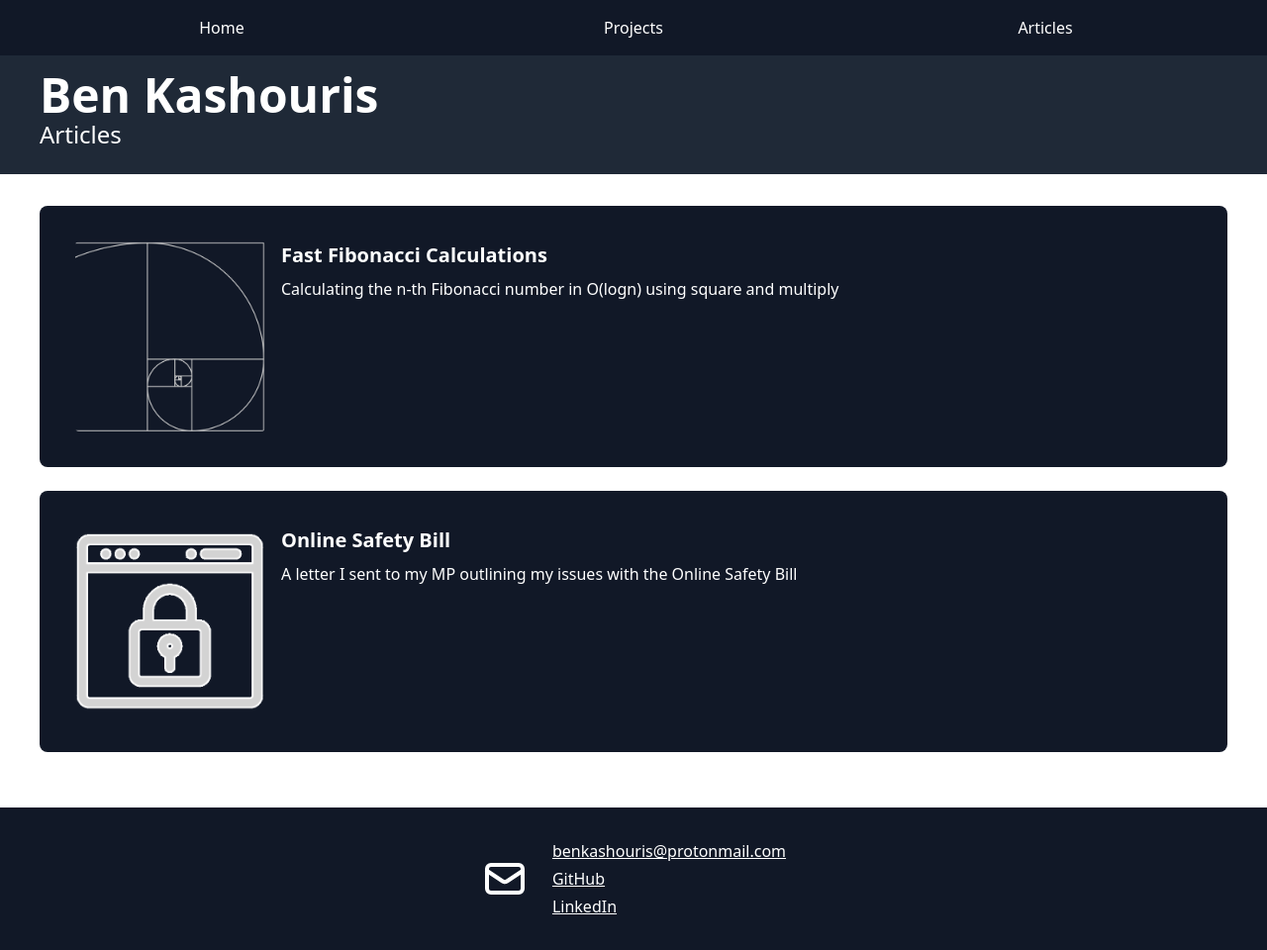
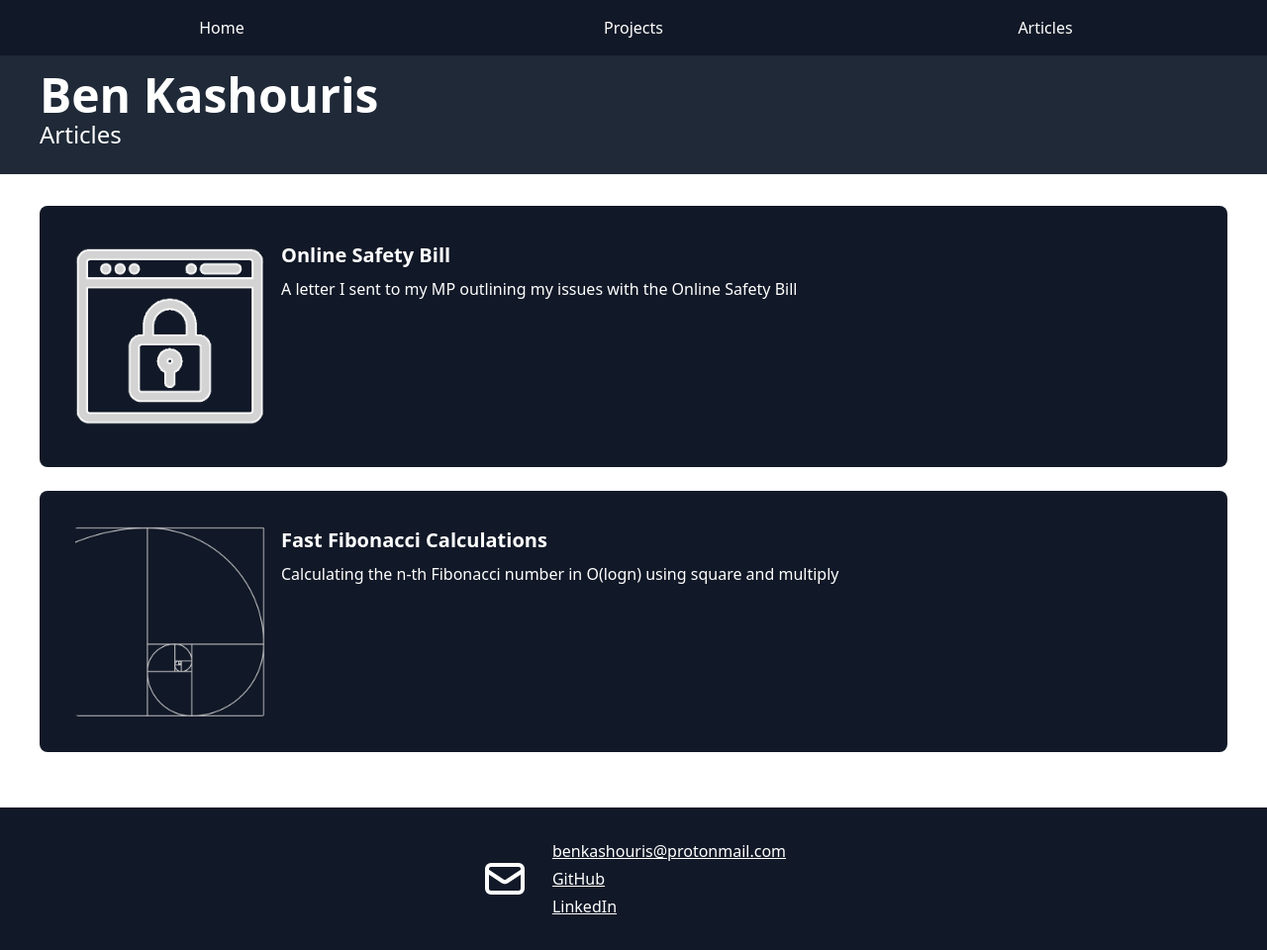
Before and after one commit to BenKashouris/BenKashouris.github.io, a Jekyll site: the page built from articles.html, in a window 1280 px wide. Shown: the whole page at 99% size. Built offline with Jekyll 4.4.1, drawn with Linux system fonts in a browser that asks for light colours; nearby versions of some CDN libraries.

```diff
--- a/articles.html
+++ b/articles.html
@@ -5,7 +5,23 @@
 
 <div class="px-4 sm:px-10 pr-6 py-8">
   <ul>
-    {% for project in site.articles %}
+    {% assign ranked_articles = site.articles | where_exp: "item", "item.rank" %}
+    {% assign unranked_articles = site.articles | where_exp: "item", "item.rank == nil" %}
+
+    {% if ranked_articles == nil %}
+      {% assign ranked_articles = "" | split: "" %}
+    {% endif %}
+
+    {% if unranked_articles == nil %}
+      {% assign unranked_articles = "" | split: "" %}
+    {% endif %}
+
+    {% assign ranked_articles = ranked_articles | sort: "rank" %}
+    {% assign unranked_articles = unranked_articles | sort: "date" | reverse %}
+
+    {% assign sorted_articles = ranked_articles | concat: unranked_articles %}
+
+    {% for project in sorted_articles %}
       <li>
         <a href="{{ project.url }}" class="block bg-gray-900 p-6 sm:p-9 mb-6 hover:bg-gray-800 transition text-white rounded-lg">
           <div class="flex flex-col sm:flex-row items-start sm:space-x-4 space-y-4 sm:space-y-0">
```
